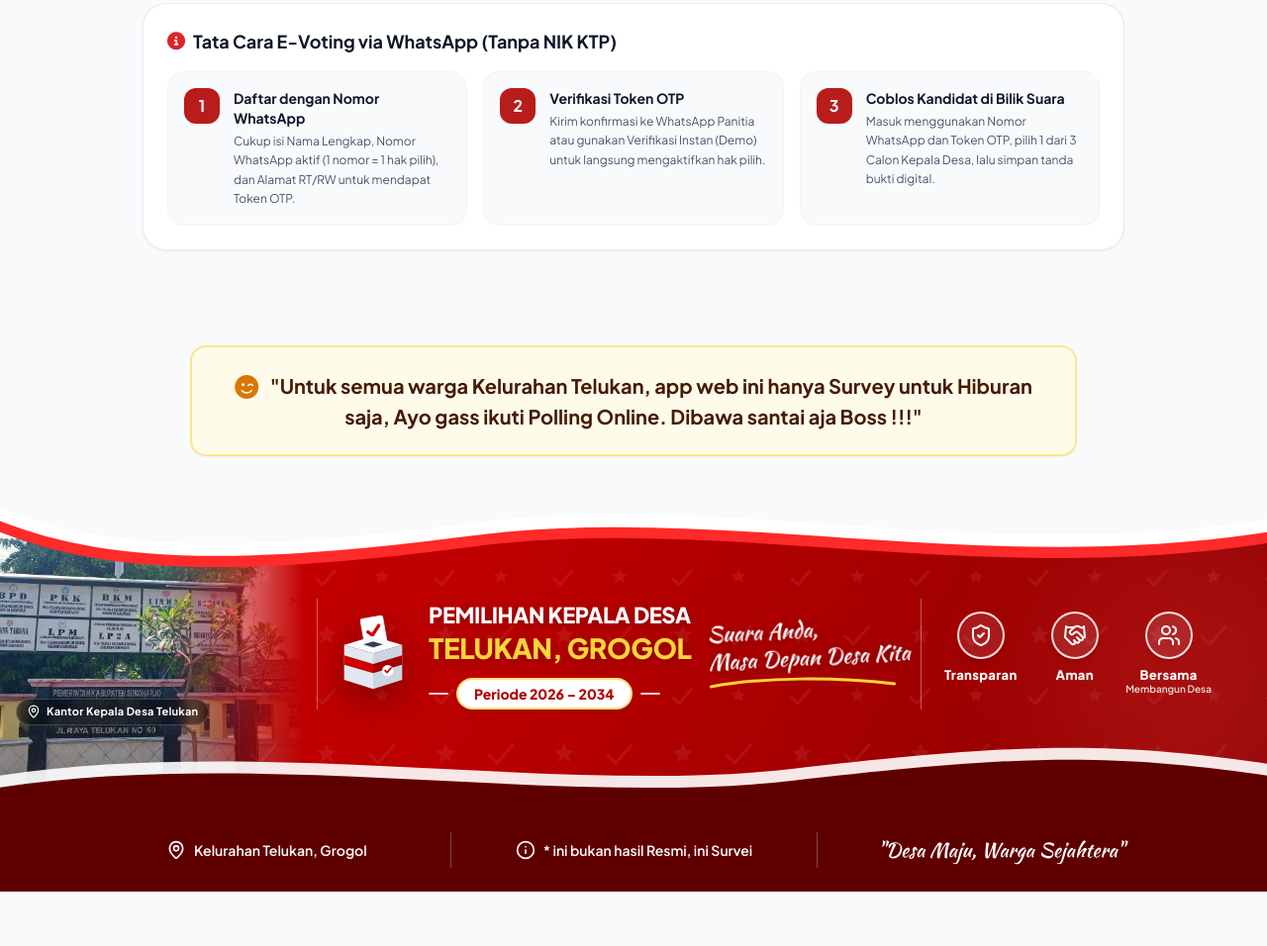
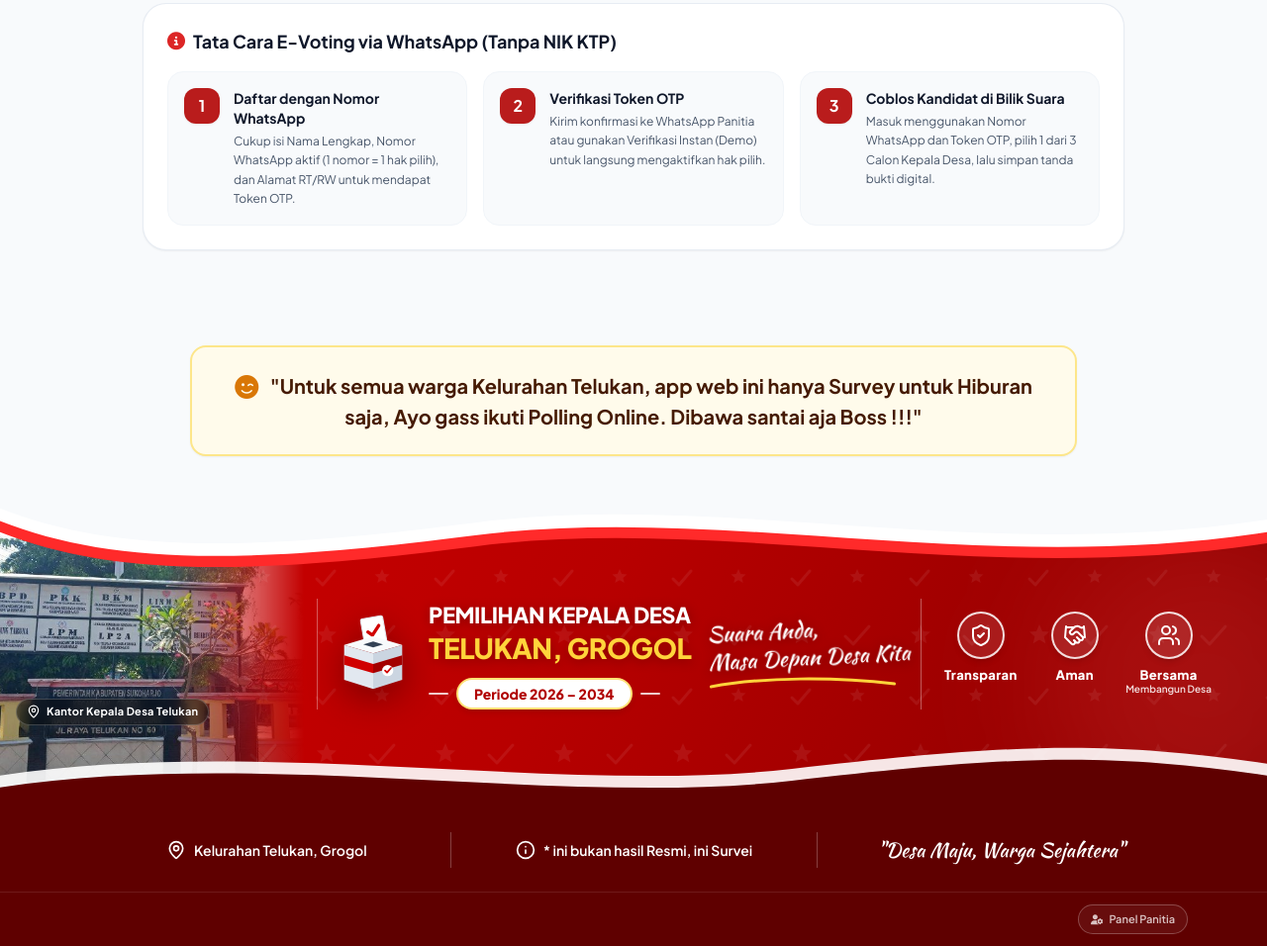
Before and after one commit to seoulinbowl18-Git/pilkades-telukan, a website: page index.html in a window 1280 px wide. Shown: the part 1311-2267 px from the top of the page at 99% size. Before the commit the page ends 2212 px from the top, so only its background shows below. Drawn offline with nearby package versions, Linux system fonts and the light colour scheme; no server answers.

Commit message:
Move Panel Panitia access from the top tabs to the footer
- Removes the "Panitia" tab, so the top navigation now has 4 tabs
  (Beranda, Daftar WA, Bilik Suara, Hasil).
- Adds a small "Panel Panitia" pill button in a row under the footer
  strip (right-aligned on desktop, centred on phones). It calls
  switchTab('admin') and scrolls to the top as before.
- The committee panel itself (PIN login, moderation, candidate editor)
  is unchanged. No nav tab is highlighted while the panel is open.

README updated.

Co-Authored-By: Claude Opus 5.5 <noreply@anthropic.com>
Claude-Session: https://claude.ai/code/session_011pcai4J7mejh8mKPcrqhmo

```diff
--- a/index.html
+++ b/index.html
@@ -131,7 +131,7 @@
             </div>
         </div>
 
-        <!-- 5 Tab Navigasi: ikon di atas label pada HP, sejajar pada desktop -->
+        <!-- 4 Tab Navigasi: ikon di atas label pada HP, sejajar pada desktop. Panel Panitia diakses dari footer. -->
         <nav class="border-t border-slate-100" aria-label="Navigasi utama">
             <div class="max-w-5xl mx-auto px-1 sm:px-4 flex sm:gap-1">
                 <button type="button" onclick="switchTab('beranda')" id="tab-beranda" aria-current="page"
@@ -153,11 +153,6 @@
                     class="nav-btn group relative cursor-pointer flex-1 sm:flex-none min-w-0 flex flex-col sm:flex-row items-center justify-center gap-1 sm:gap-2 px-1 sm:px-4 pt-2.5 pb-2 sm:py-3 min-h-[3.5rem] sm:min-h-0 text-[11px] max-[359px]:text-[10px] max-[359px]:tracking-tight sm:text-sm border-b-2 transition-colors font-semibold text-slate-500 border-transparent hover:text-garuda-700">
                     <i class="fa-solid fa-chart-column text-base sm:text-sm" aria-hidden="true"></i>
                     <span class="truncate max-w-full">Hasil</span>
-                </button>
-                <button type="button" onclick="switchTab('admin')" id="tab-admin"
-                    class="nav-btn group relative cursor-pointer flex-1 sm:flex-none min-w-0 flex flex-col sm:flex-row items-center justify-center gap-1 sm:gap-2 px-1 sm:px-4 pt-2.5 pb-2 sm:py-3 min-h-[3.5rem] sm:min-h-0 text-[11px] max-[359px]:text-[10px] max-[359px]:tracking-tight sm:text-sm border-b-2 transition-colors font-semibold text-slate-500 border-transparent hover:text-garuda-700">
-                    <i class="fa-solid fa-user-gear text-base sm:text-sm" aria-hidden="true"></i>
-                    <span class="truncate max-w-full">Panitia</span>
                 </button>
             </div>
         </nav>
@@ -1073,6 +1068,16 @@
                 </div>
                 <div class="flex items-center justify-center py-3 sm:py-1 px-3 min-w-0">
                     <span class="sf-script text-lg sm:text-base md:text-lg lg:text-xl whitespace-nowrap">"Desa Maju, Warga Sejahtera"</span>
+                </div>
+            </div>
+            <!-- Akses Panel Panitia (dipindah dari tab navigasi atas) -->
+            <div class="border-t border-white/10">
+                <div class="max-w-6xl mx-auto px-4 py-3 flex justify-center sm:justify-end">
+                    <button type="button" id="footer-admin-link" onclick="switchTab('admin')"
+                        class="cursor-pointer inline-flex items-center gap-1.5 px-3 py-1.5 rounded-full border border-white/25 bg-white/5 hover:bg-white/15 text-white/75 hover:text-white text-[11px] font-semibold transition-colors">
+                        <i class="fa-solid fa-user-gear text-[10px]" aria-hidden="true"></i>
+                        <span>Panel Panitia</span>
+                    </button>
                 </div>
             </div>
         </div>
```
Also changed, not shown: README.md.
